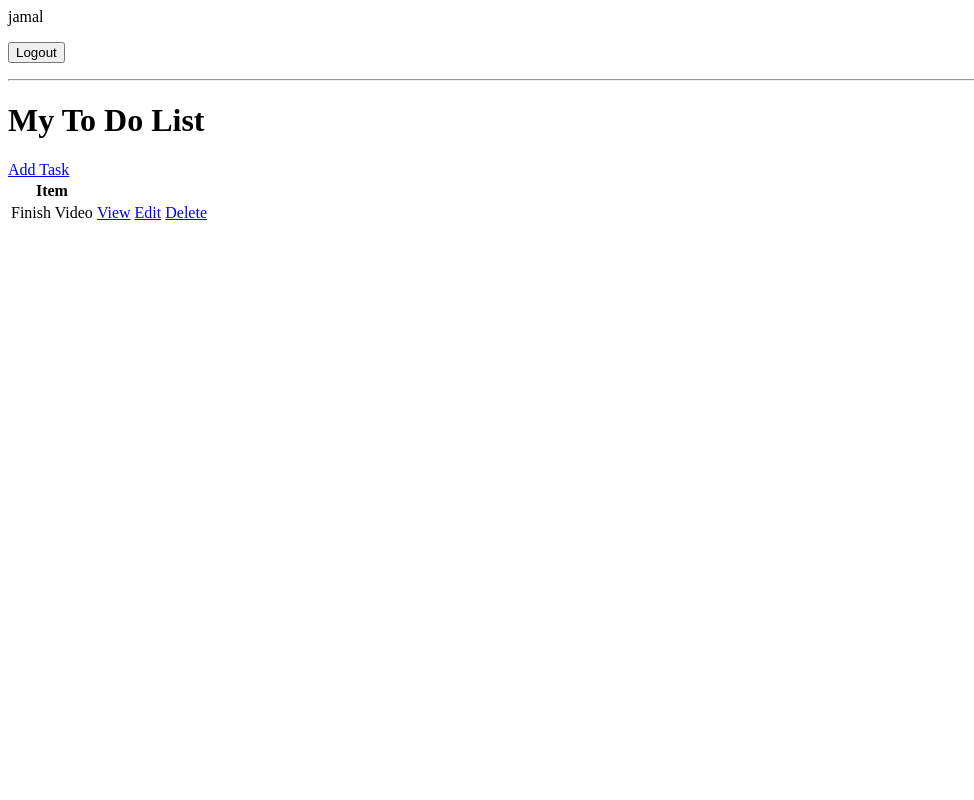
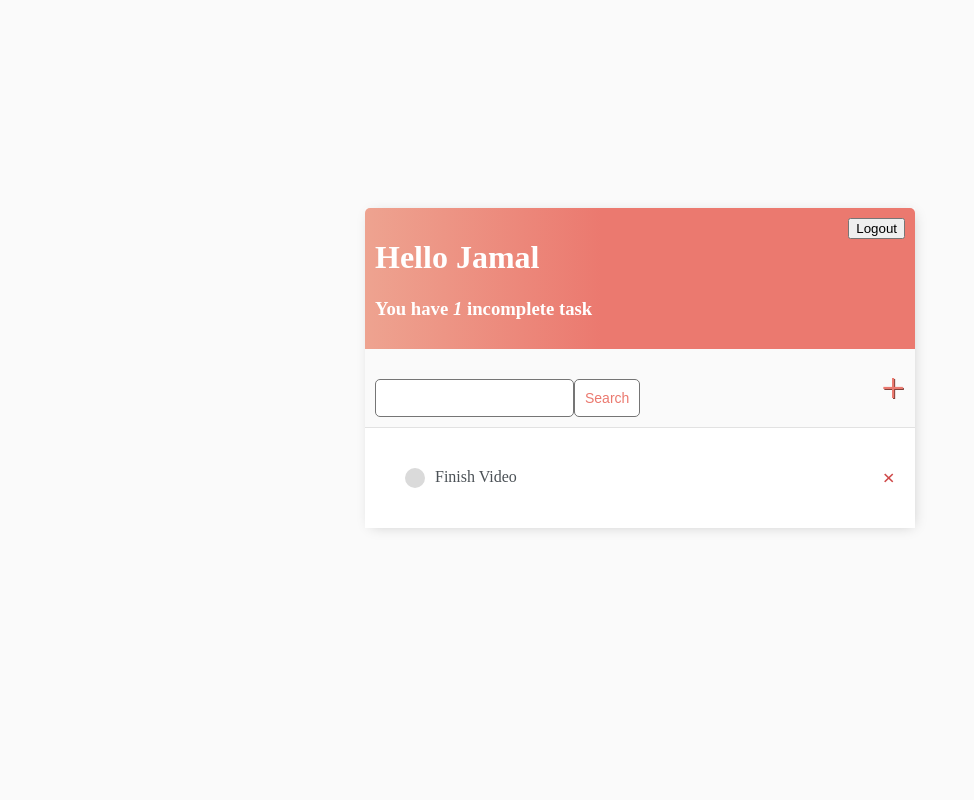
Before and after one commit to JamalEK12/todo-list, a Django app: page / in a window 1280 px wide. Shown: the whole page, without its empty margins (0-974 px from the left). Run offline with Django 5.2, Linux system fonts and the light colour scheme; a user stored in the database is signed in; data comes from the database, SQL or seed files in the repository; both versions use the stored data as it was after the commit.

Commit message:
Added Register Page and Styled Todo List

```diff
--- /dev/null
+++ b/base/templates/base/main.html
@@ -0,0 +1,162 @@
+<!DOCTYPE html>
+
+<html>
+  <head>
+  <meta charset="utf-8">
+  <meta http-equiv="X-UA-Compatible" content="IE=edge">
+  <title>To Do Items</title>
+  <meta name="description" content"">
+  <meta name="viewport" content="width=device-width," intial-scale=1>
+  <link rel="stylesheet" href="">
+  <link rel="preconnect" href="https://fonts.googleapis.com">
+  <link rel="preconnect" href="https://fonts.gstatic.com" crossorigin>
+  <link href="https://fonts.googleapis.com/css2?family=Nunito:ital,wght@0,200..1000;1,200..1000&display=swap" rel="stylesheet">
+
+
+  <style>
+    body{
+        background-color: #FAFAFA;
+        font-family: font-family: "Nunito", sans-serif;
+        padding-top: 200px
+    }
+
+    h1,
+    h2,
+    h3,
+    h4,
+    h5,
+    h6,
+       {
+      font-family: 'Raleway', sans-serif;
+      }
+
+
+    a,
+    p {
+      color: #4b5156;
+    }
+
+    .container{
+      max-width: 550px;
+      margin: auto;
+      background-color: #fff
+      -webkit-box-shadow: 2px 2px 13px -4px rgba(0, 0 ,0 0.21);
+      box-shadow: 2px 2px 13px -4px rgba(0, 0, 0, 0.21);
+    }
+
+    .header-bar{
+      display:flex;
+      justify-content: space-between;
+      color: #fff;
+      padding: 10px;
+      border-radius: 5px 5px 0 0;
+      background: linear-gradient(90deg, #EEA390 0%, #EB796f 43%, #EB796F 100%);
+    }
+
+    .header-bar a {
+      color: rgb(247, 247, 247);
+      text-decoration: none;
+    }
+
+    .task-wrapper{
+      display: flex;
+      align-items:center;
+      justify-content: space-between;
+      padding: 20px;
+      background-color: #fff;
+      border-top: 1px solid rgb(226, 226, 226);
+    }
+
+     .task-title {
+            display: flex;
+            padding: 20px;
+        }
+
+        .task-title a {
+            text-decoration: none;
+            color: #4b5156;
+            margin-left: 10px;
+        }
+
+        .task-complete-icon {
+            height: 20px;
+            width: 20px;
+            background-color: rgb(105, 192, 105);
+            border-radius: 50%;
+        }
+
+        .task-incomplete-icon {
+            height: 20px;
+            width: 20px;
+            background-color: rgb(218, 218, 218);
+            border-radius: 50%;
+        }
+
+        .delete-link {
+            text-decoration: none;
+            font-weight: 900;
+            color: #cf4949;
+            font-size: 22px;
+            line-height: 0;
+            padding: 20px 0px;
+        }
+
+        #search-add-wrapper {
+          display: flex;
+          justify-content: space-between;
+          align-items: center;
+          padding: 10px;
+        }
+
+
+       #add-link {
+          color: #EB796F;
+          text-decoration: none;
+          font-size: 42px;
+          text-shadow: 1px 1px #81413b;
+        }
+        input[type=text],
+        input[type=password],
+        textarea {
+            border: 1px solid #757575;
+            border-radius: 5px;
+            padding: 10px;
+            width: 90%;
+        }
+
+        .button {
+            border: 1px solid #757575;
+            background-color: #FFF;
+            color: #EB796F;
+            padding: 10px;
+            font-size: 14px;
+            border-radius: 5px;
+            cursor: pointer;
+            text-decoration: none;
+        }
+
+
+        label {
+            padding-top: 10px !important;
+            display: block;
+        }
+
+        .card-body {
+          padding: 20px;
+        }
+  </style>
+
+
+  </head>
+  <body>
+
+    <div class="container">
+         {% block content%}
+
+
+        {% endblock content %}
+    </div>
+
+
+  </body>
+  </html>
--- a/base/templates/base/task_list.html
+++ b/base/templates/base/task_list.html
@@ -1,5 +1,14 @@
-{% if request.user.is_authenticated %}
-<p>{{request.user}}</p>
+ {% extends "base/main.html" %}
+ {% block content%}
+
+
+<div class="header-bar">
+  <div>
+    <h1>Hello {{request.user|title}}</h1>
+   <h3 style="margin:0.5">You have <i>{{count}}</i> incomplete task{{ count|pluralize:"s" }}</h3>
+  </div>
+
+ {% if request.user.is_authenticated %}
 <form action="{% url 'logout' %}" method="post">
     {% csrf_token %}
     <button type="submit">Logout</button>
@@ -7,30 +16,47 @@
  {% else %}
 <a href="{% url 'login' %}">Login</a>
 {% endif %}
+</div>
 
-<hr>
 
-<h1>My To Do List{{color}}</h1>
-<a href="{% url 'task-create'%}">Add Task</a>
+<div id="search-add-wrapper">
+<form method="GET" style="margin-top: 20px;display: flex;">
+  <input type="text" name="search-area" value="{{search_input}}">
+  <input class="button" type="submit" value="Search">
+  </form>
+<a id="add-link" href="{% url 'task-create'%}">&#x2b;</a>
+</div>
 
 
 
-<table>
-  <tr>
-       <th>Item</th>
-       <th></th>
-       <th></th>
-  </tr>
-  {% for task in tasks %}
 
-  <tr>
+<div class="task-items-wrapper">
+     {% for task in tasks%}
+     <div class="task-wrapper">
+          {% if task.complete %}
+            <div class="task-title">
+            <div class="task-complete-icon"></div>
+            <i><s><a href="{%  url 'task-update' task.id %}">{{task}}</a></s></i>
+            </div>
+            <a class="delete-link" href="{% url 'task-delete' task.id %}">&#215;</a>
+           {% else %}
 
-     <td>{{task.title}}</td>
-     <td><a href="{%  url 'task' task.id %}">View</a></td>
-     <td><a href="{%  url 'task-update' task.id %}">Edit</a></td>
-     <td><a href="{% url 'task-delete' task.id %}">Delete</a></td>
-  </tr>
-  {% empty %}
-  <h3>No items in list</h3>
-  {% endfor %}
-</table>
+            <div class="task-title">
+            <div class="task-incomplete-icon"></div>
+            <a href="{%  url 'task-update' task.id %}">{{task}}</a>
+            </div>
+            <a class="delete-link" href="{% url 'task-delete' task.id %}">&#215;</a>
+          {% endif %}
+
+
+
+
+     </div>
+     {% empty %}
+     <h3>No items in list</h3>
+     {% endfor %}
+</div>
+
+
+
+  {% endblock content %}
--- a/base/views.py
+++ b/base/views.py
@@ -49,6 +49,11 @@ class Tasklist(LoginRequiredMixin, ListView):
             context = super().get_context_data(**kwargs)
             context['tasks'] = context['tasks'].filter(user=self.request.user)
             context['count'] = context['tasks'].filter(complete=False).count()
+
+            search_input = self.request.GET.get('search-area') or ''
+            if search_input:
+               context['tasks'] = context['tasks'].filter(title__startswith=search_input)
+            context['search_input'] = search_input
             return context
 
 
```
Also changed, not shown: base/templates/base/login.html (+11 -2 lines), base/templates/base/register.html (+21 -4 lines), base/templates/base/task_confirm_delete.html (+15 -2 lines), base/templates/base/task_form.html (+16 -3 lines), db.sqlite3.
